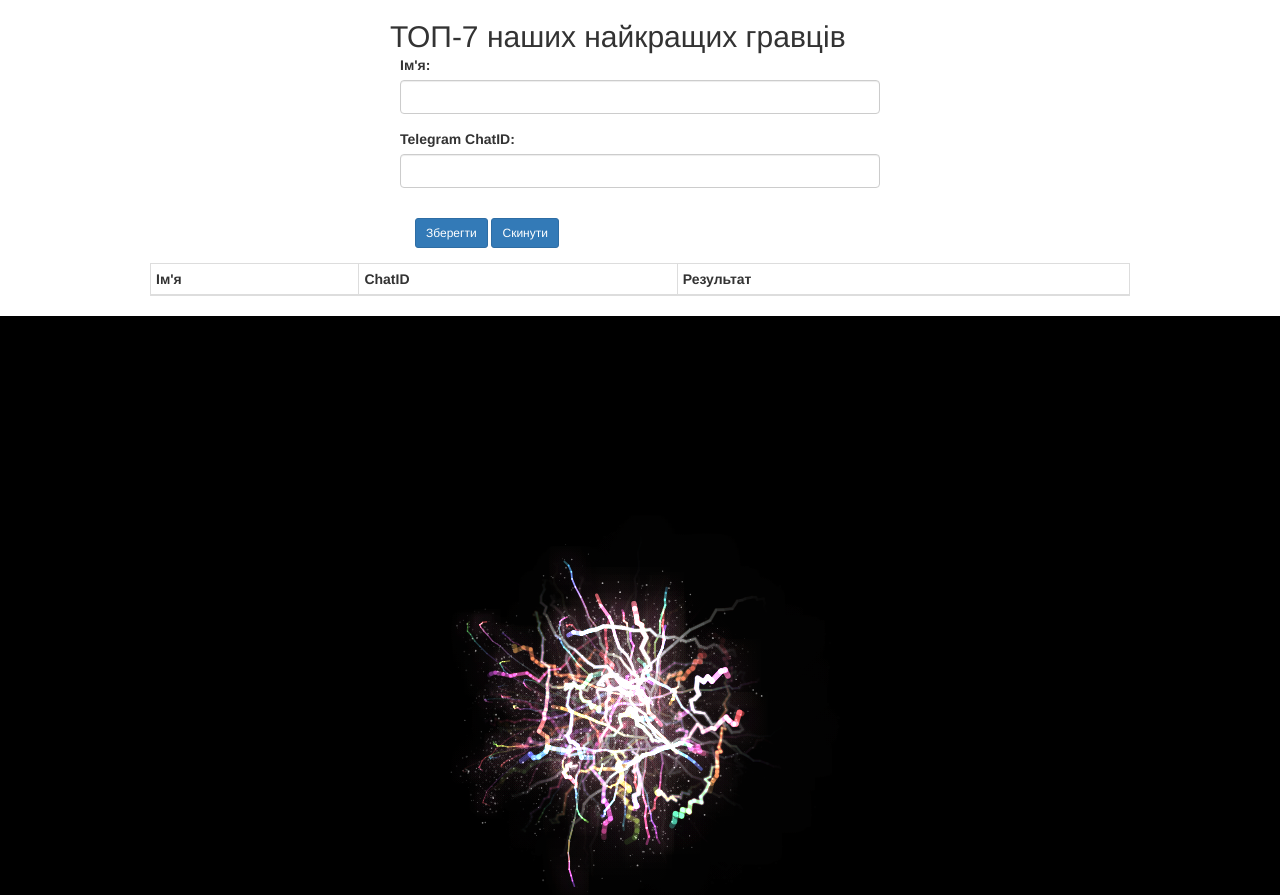
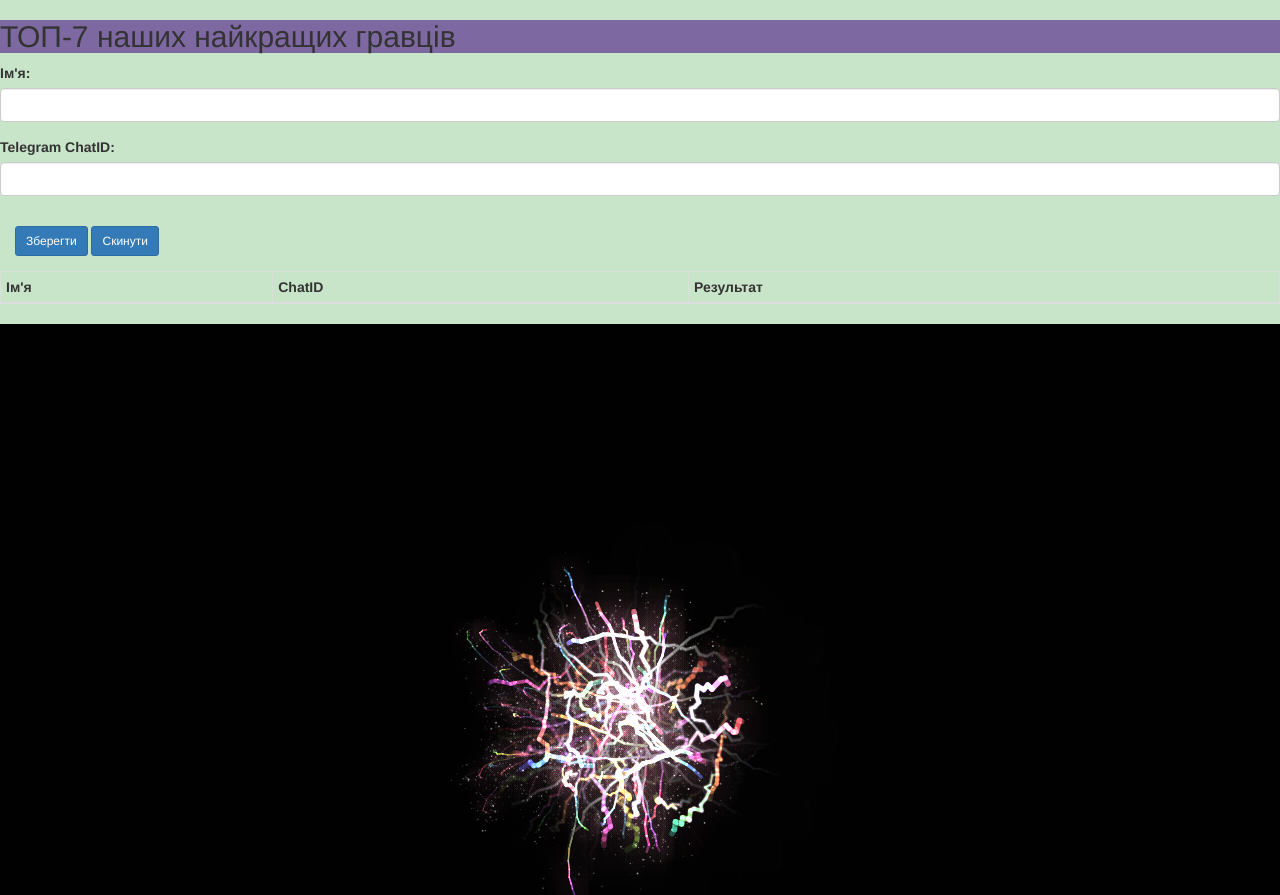
Before and after one commit to lushpen/MaxSite, a website: page public/index.html in a window 1280 px wide. Shown: the top 895 px of the page. Drawn offline with nearby package versions, Linux system fonts and the light colour scheme; no server answers; animation ran at ten frames a second.

Commit message:
Add files via upload

```diff
--- a/public/styles/styles.css
+++ b/public/styles/styles.css
@@ -1,51 +1,53 @@
 html,
 body {
-      /* background: #c8e4c9; */
-   margin: 0;
-   padding: 0;
-   height: 80%;
+      background: #c8e4c9;
+   /* margin: 20;
+   padding: 20;
+   height: 100%; */
  }
-canvas {
+/* canvas {
   flex-shrink: 0;
   background-color: #222;
   image-rendering: -moz-crisp-edges;
   image-rendering: -webkit-crisp-edges;
   image-rendering: pixelated;
   object-fit: contain;
-}
+} */
 /* заголовок */
 .header
-{
-  width: 500px;
-  height: 20px;
+{background: #7e68a1;
+  width: 80;
+  height: 80;
   position: top;
   margin: auto;
-  left: 0;
-  right: 0;
-  top: 0;
-  bottom: 0;
+  /* left: 10;
+  right: 10;
+  top: 10;
+  bottom: 10;  */
 }
 
-.main-content {
-       /*Таблиця?  */
-      margin-top: 10px;
-      margin-left: 150px;
-      margin-right: 150px;
-      margin-bottom: 10px;
-}
+ /* Таблиця? */
+/* .main-content {
+
+      margin-top: 10;
+      margin-left: 15;
+      margin-right: 15;
+      margin-bottom: 10;
+}*/
+
 /* форма редагування */
-.form-group
+/* .form-group
 {
-          margin-top: 15px;
-          margin-left: 250px;
-          margin-right: 250px;
-}
+          margin-top: 15;
+          margin-left: 30;
+          margin-right: 30;
+} */
 /* Кнопки зберегти скинути */
-.panel-body
+/* .panel-body
 {
-  margin-left: 250px;
-  margin-right: 250px;
-}
+  margin-left: 25;
+  margin-right: 25;
+} */
 
 /* .table table-condensed table-striped table-bordered
 {
@@ -54,8 +56,8 @@ canvas {
   margin-bottom: 50px;
 } */
 /* анімація */
-.animation{
+/* .animation{
   opacity: 0.1;
-    margin: -0px;
+    margin: 10;
 
-}
+} */
```
